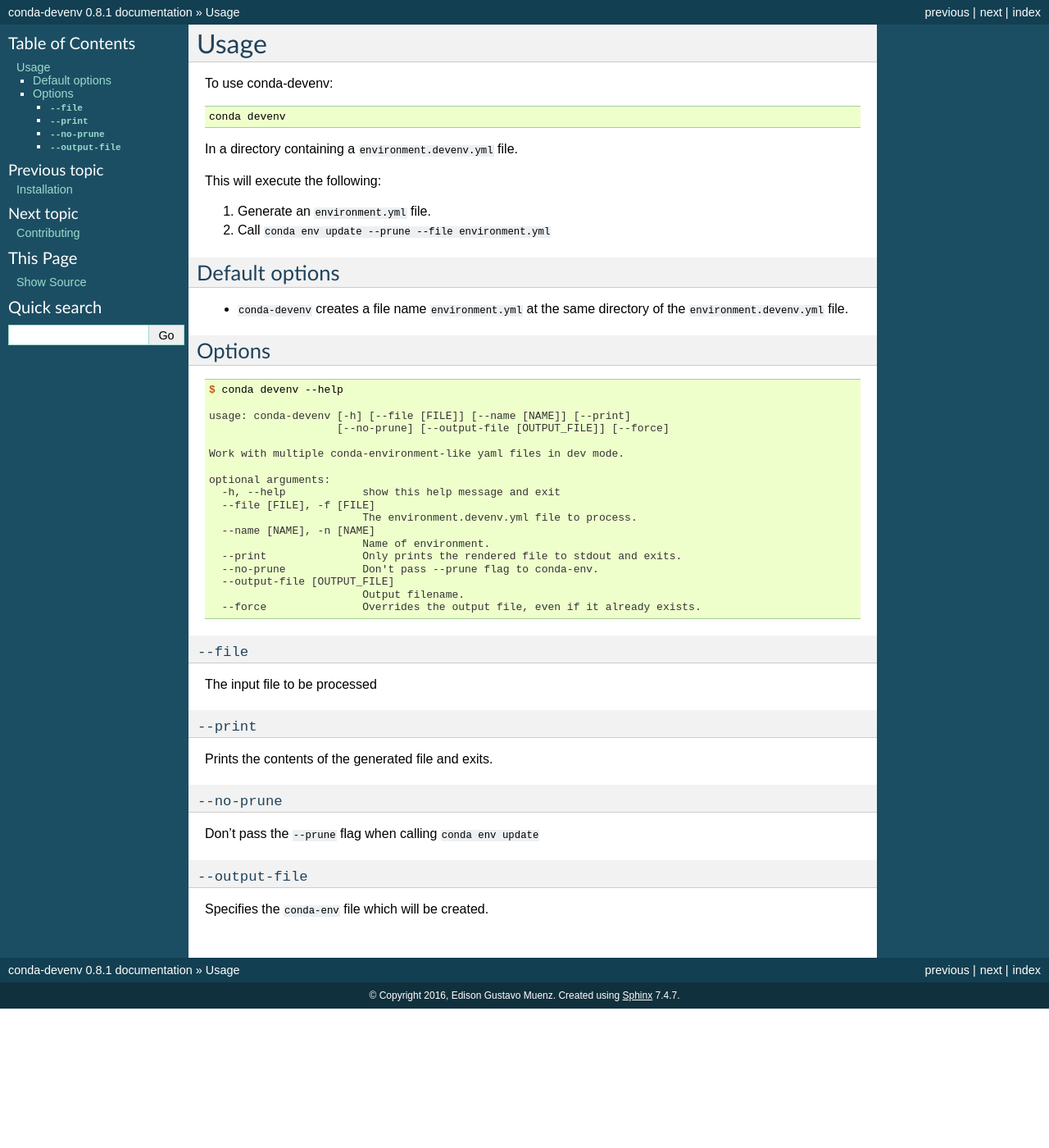
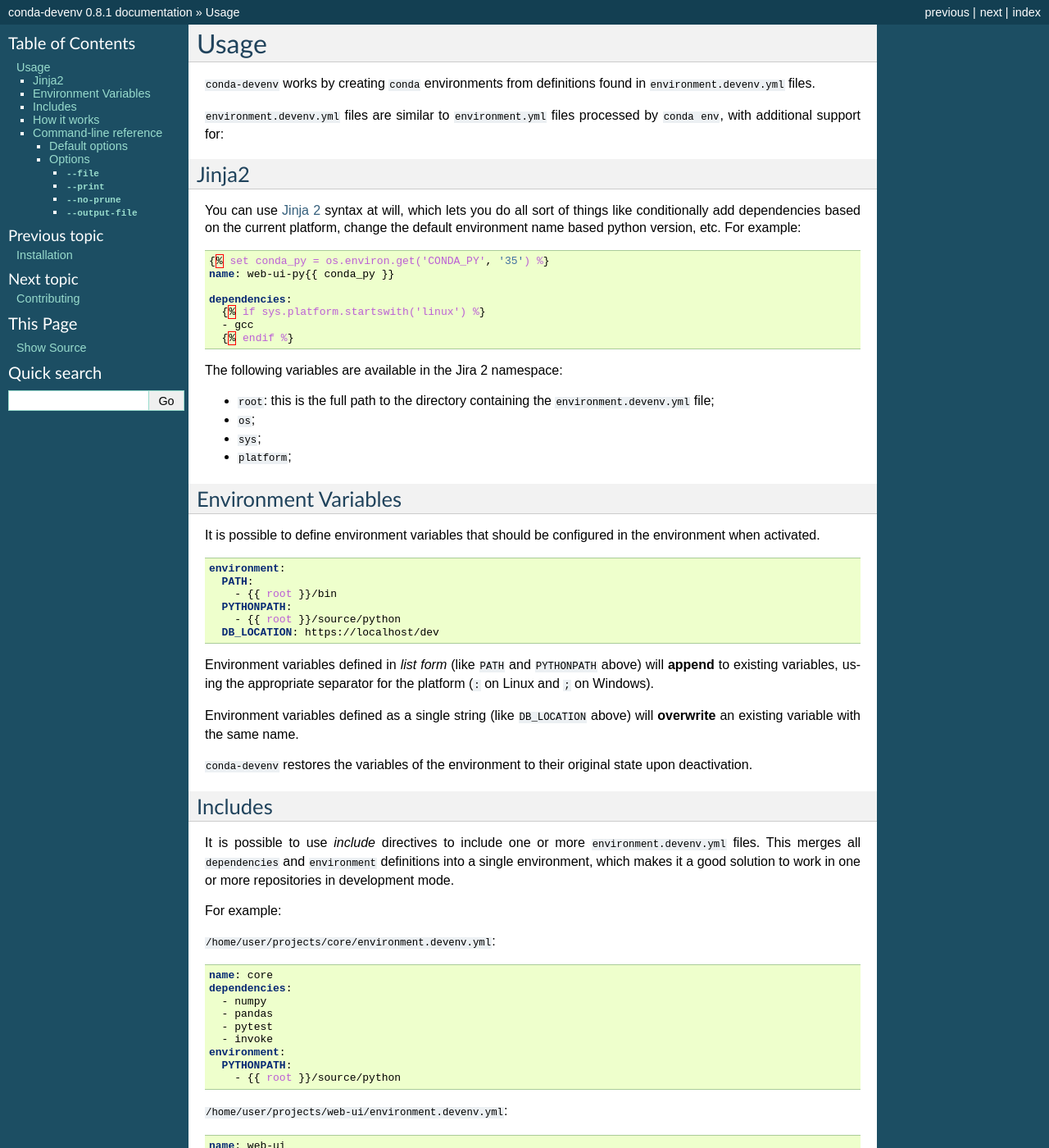
Before and after one commit to ESSS/conda-devenv, a Sphinx documentation site: the page built from docs/usage.rst, in a window 1280 px wide and 1400 px high. Shown: the whole window at 82% size. Built offline with Sphinx 7.4.7, drawn with Linux system fonts in a browser that asks for light colours; some of the changed text lies outside the part shown.

Commit message:
Improve installation and usage docs
* Remove pip install instructions
* Add more information to usage

```diff
--- a/docs/usage.rst
+++ b/docs/usage.rst
@@ -2,16 +2,123 @@
 Usage
 =====
 
-To use conda-devenv::
+``conda-devenv`` works by creating ``conda`` environments from definitions found in ``environment.devenv.yml`` files.
 
-    conda devenv
+``environment.devenv.yml`` files are similar to ``environment.yml`` files processed by ``conda env``, with
+additional support for:
 
-In a directory containing a ``environment.devenv.yml`` file.
+Jinja2
+======
 
-This will execute the following:
+You can use `Jinja 2 <http://jinja.pocoo.org/docs/2.9/>`_ syntax at will, which lets you do all sort of things
+like conditionally add dependencies based on the current platform, change the default environment name
+based python version, etc. For example:
 
-1. Generate an ``environment.yml`` file.
-2. Call ``conda env update --prune --file environment.yml``
+.. code-block:: yaml
+
+    {% set conda_py = os.environ.get('CONDA_PY', '35') %}
+    name: web-ui-py{{ conda_py }}
+
+    dependencies:
+      {% if sys.platform.startswith('linux') %}
+      - gcc
+      {% endif %}
+
+
+The following variables are available in the Jira 2 namespace:
+
+* ``root``: this is the full path to the directory containing the ``environment.devenv.yml`` file;
+* ``os``;
+* ``sys``;
+* ``platform``;
+
+
+Environment Variables
+=====================
+
+It is possible to define environment variables that should be configured in the environment when activated.
+
+.. code-block:: yaml
+
+    environment:
+      PATH:
+        - {{ root }}/bin
+      PYTHONPATH:
+        - {{ root }}/source/python
+      DB_LOCATION: https://localhost/dev
+
+Environment variables defined in *list form* (like ``PATH`` and ``PYTHONPATH`` above) will **append** to existing
+variables, using the appropriate separator for the platform (``:`` on Linux and ``;`` on Windows).
+
+Environment variables defined as a single string (like ``DB_LOCATION`` above) will **overwrite** an existing
+variable with the same name.
+
+``conda-devenv`` restores the variables of the environment to their original state upon deactivation.
+
+Includes
+========
+
+It is possible to use *include* directives to include one or more ``environment.devenv.yml`` files. This merges all
+``dependencies`` and ``environment`` definitions into a single environment, which makes it a good solution to work
+in one or more repositories in development mode.
+
+For example:
+
+``/home/user/projects/core/environment.devenv.yml``:
+
+.. code-block:: yaml
+
+    name: core
+    dependencies:
+      - numpy
+      - pandas
+      - pytest
+      - invoke
+    environment:
+      PYTHONPATH:
+        - {{ root }}/source/python
+
+
+``/home/user/projects/web-ui/environment.devenv.yml``:
+
+.. code-block:: yaml
+
+    name: web-ui
+    includes:
+      - {{ root }}/../core/environment.devenv.yml
+    dependencies:
+      - flask
+      - jinja2
+    environment:
+      PYTHONPATH:
+        - {{ root }}/source/python
+      PATH:
+        - {{ root }}/bin
+
+In this setup, all the user has to do is executing ``conda devenv``:
+
+.. code-block:: console
+
+    $ cd ~/projects/web-ui
+    $ conda devenv
+
+This will create a ``conda`` environment named ``web-ui`` containing all the dependencies and environment variables
+defined in both files.
+
+How it works
+============
+
+Here's how ``conda-devenv`` works behind the scenes:
+
+1. Generate an ``environment.yml`` file in the same directory as the ``environment.devenv.yml`` file. The generated
+   ``environment.yml`` should **not** be added to VCS.
+2. Call ``conda env update --prune --file environment.yml``.
+3. Generate ``devenv-activate.sh/.bat`` and ``devenv-deactivate.sh/.bat`` scripts in ``$PREFIX/etc/conda/activate.d``
+   and ``$PREFIX/etc/conda/deactivate.d`` respectively which will set/unset the environment variables.
+
+
+Command-line reference
+======================
 
 Default options
 ---------------
```
Also changed, not shown: docs/installation.rst (+0 -20 lines).
